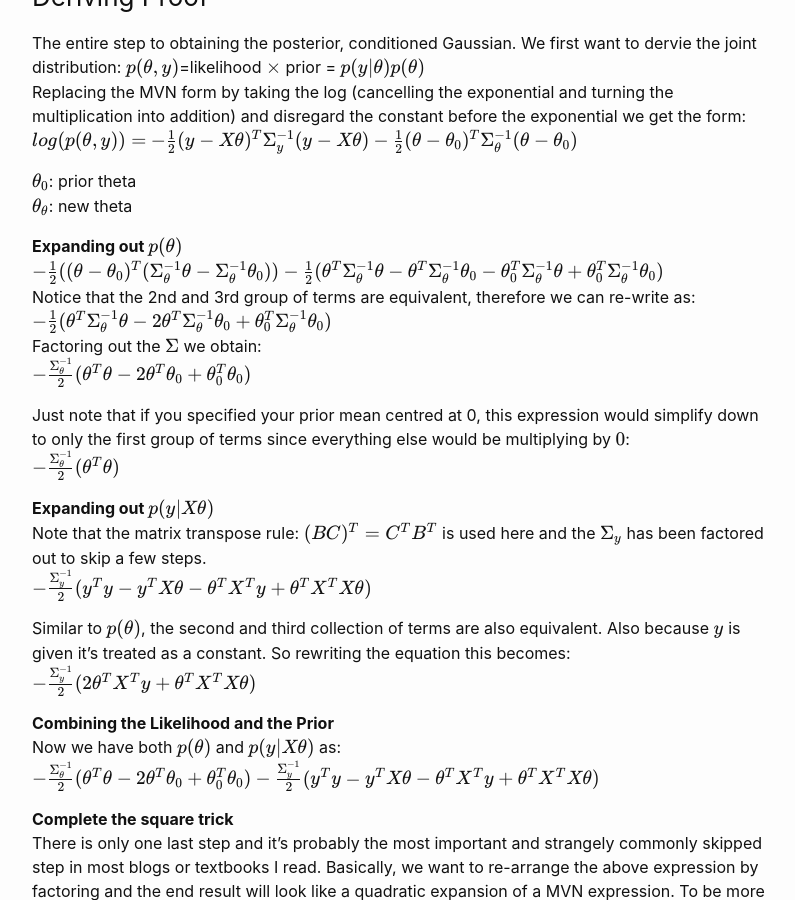
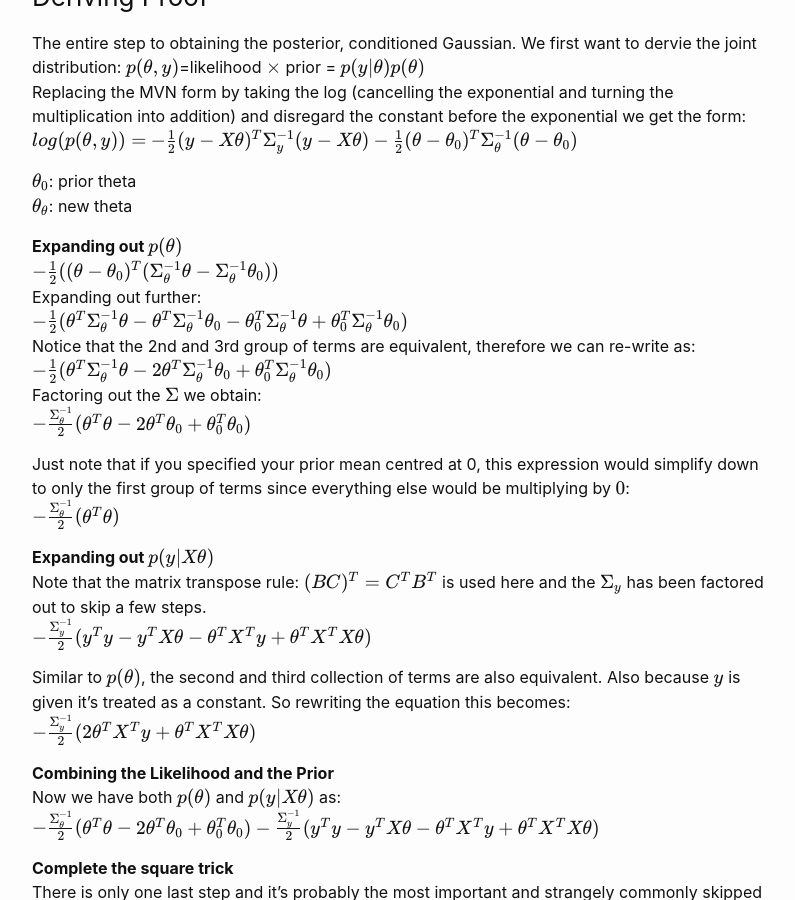
Before and after one commit to charlielu05/charlielu05.github.io, a Jekyll site: the page built from _posts/2021-01-07-Calculating the posterior for Bayesian Regression.md, in a window 1280 px wide and 900 px high, scrolled down 1348 px. Shown: the whole window, without its empty margins (238-1033 px from the left). Built offline with Jekyll 4.4.1, drawn with Linux system fonts in a browser that asks for light colours; nearby versions of some CDN libraries.

Commit message:
Corrections to part 3 of the Bayesian Regression article

```diff
--- a/_posts/2021-01-07-Calculating the posterior for Bayesian Regression.md
+++ b/_posts/2021-01-07-Calculating the posterior for Bayesian Regression.md
@@ -39,8 +39,9 @@ $$\theta_{0}$$: prior theta \
 $$\theta_{\theta}$$: new theta
 
 **Expanding out $$p(\theta)$$** \
-$$-\frac{1}{2}((\theta-\theta_{0})^{T}(\Sigma_{\theta}^{-1}\theta-\Sigma_{\theta}^{-1}\theta_{0}))
--\frac{1}{2}(\theta^{T}\Sigma_{\theta}^{-1}\theta-\theta^{T}\Sigma_{\theta}^{-1}\theta_{0}-\theta_{0}^{T}\Sigma_{\theta}^{-1}\theta+\theta_{0}^{T}\Sigma_{\theta}^{-1}\theta_{0})$$
+$$-\frac{1}{2}((\theta-\theta_{0})^{T}(\Sigma_{\theta}^{-1}\theta-\Sigma_{\theta}^{-1}\theta_{0}))$$ \
+Expanding out further: \
+$$-\frac{1}{2}(\theta^{T}\Sigma_{\theta}^{-1}\theta-\theta^{T}\Sigma_{\theta}^{-1}\theta_{0}-\theta_{0}^{T}\Sigma_{\theta}^{-1}\theta+\theta_{0}^{T}\Sigma_{\theta}^{-1}\theta_{0})$$
 \
 Notice that the 2nd and 3rd group of terms are equivalent, therefore we can re-write as: \
 $$-\frac{1}{2}(\theta^{T}\Sigma_{\theta}^{-1}\theta-2\theta^{T}\Sigma_{\theta}^{-1}\theta_{0}+\theta_{0}^{T}\Sigma_{\theta}^{-1}\theta_{0})$$
```
